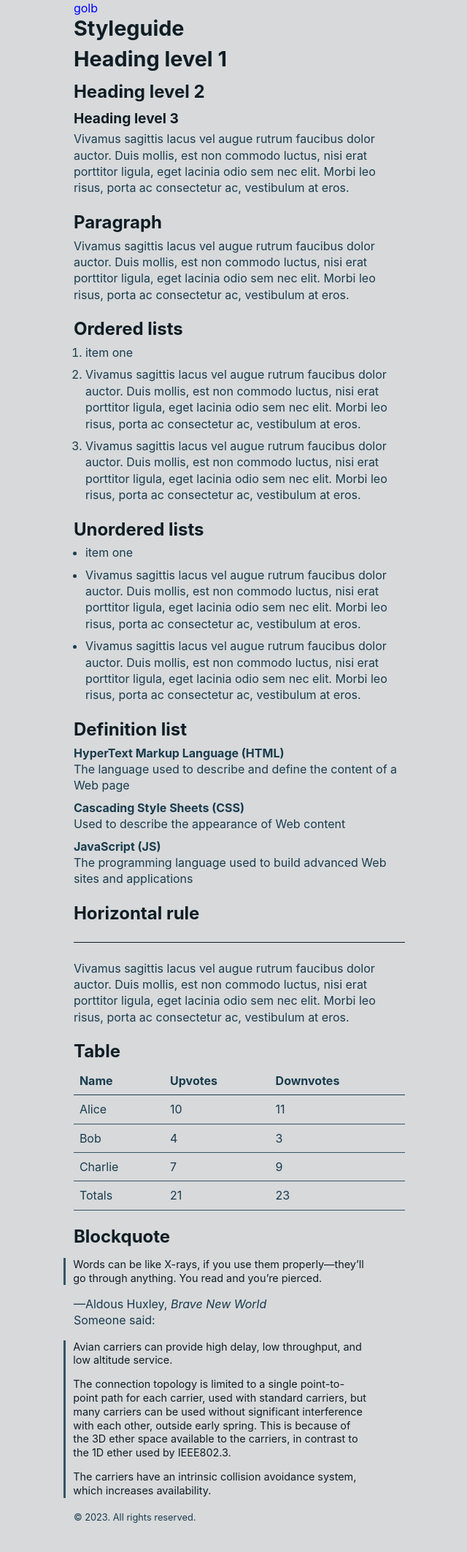
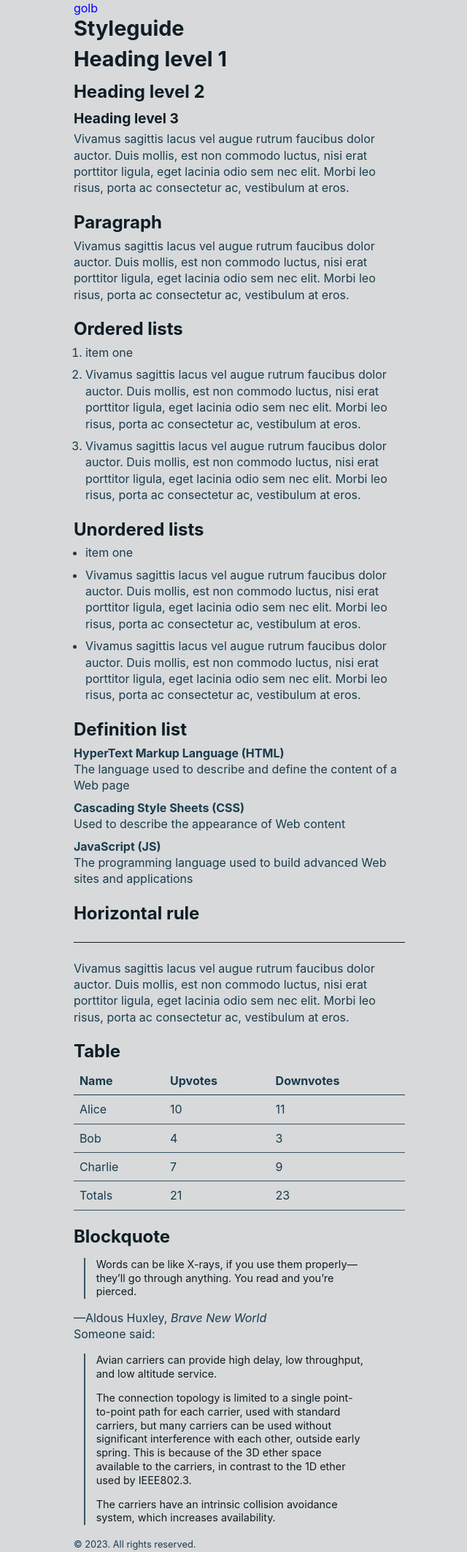
Before and after one commit to aflim/golb, a Jekyll site: the page built from styleguide.md, in a window 1280 px wide. Shown: the whole page at 73% size, without its empty margins (312-952 px from the left). Built offline with Jekyll 4.4.1, drawn with Linux system fonts in a browser that asks for light colours; before the commit the page ends 2089 px from its top, so only the background shows below that.

Commit message:
Update stylesheet.css

```diff
--- a/assets/stylesheet.css
+++ b/assets/stylesheet.css
@@ -226,13 +226,13 @@ figure {
 }
 
 blockquote {
-  padding-inline: .75em;
-  margin-inline-start: -1em;
+  padding-inline: 1em;
+  margin-inline-start: 1em;
   margin-block-end: 1em;
   font-size: .9em;
   line-height: 1.3;
   color: var(--ink-2);
-  border-inline-start: .25em solid var(--ink-3);
+  border-inline-start: .15em solid var(--ink-3);
 }
 /*
 blockquote p:last-child {
```
